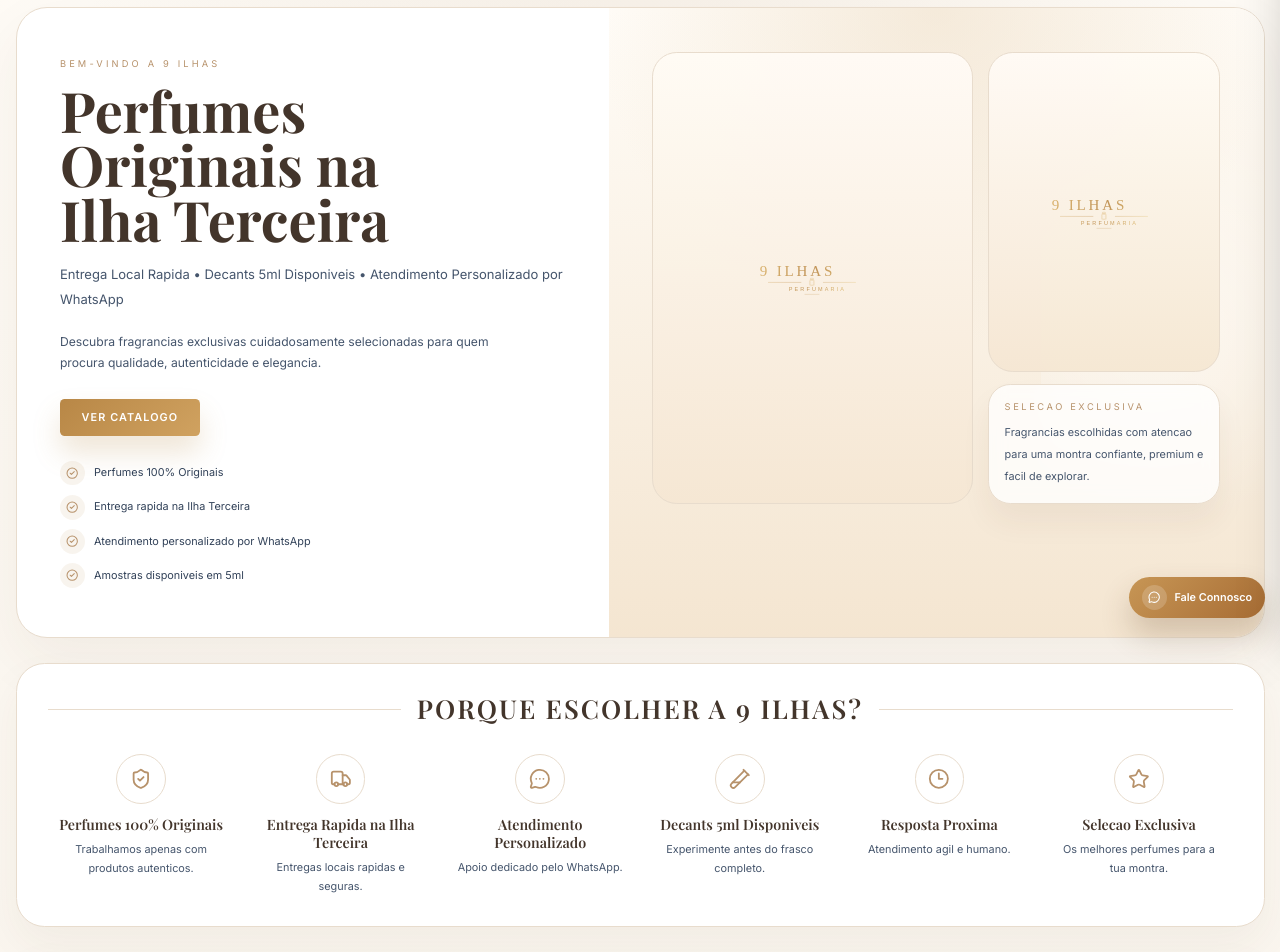
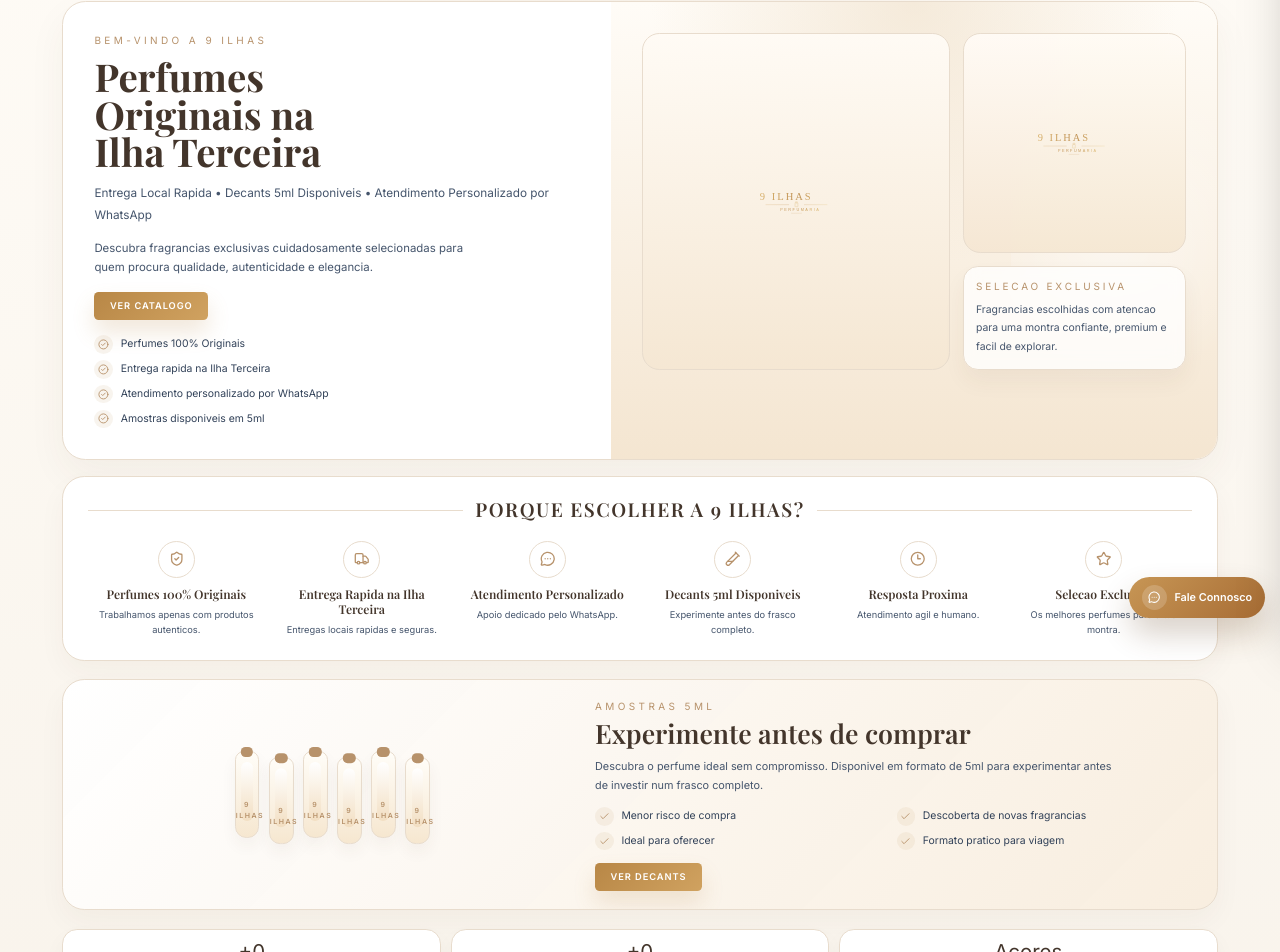
Before and after one commit to Perfumaria9ilhas/Perfumaria, a Next.js app: page / in a window 1280 px wide. Shown: the part 167-1119 px from the top of the page. Built offline with nearby package versions, Linux system fonts and the light colour scheme; no server answers; the database is empty.

Commit message:
Compact homepage sections

```diff
--- a/src/app/(site)/page.tsx
+++ b/src/app/(site)/page.tsx
@@ -8,7 +8,7 @@
   const { featuredProducts, reviews, stats } = await getHomeData();
 
   return (
-    <div className="mx-auto flex max-w-[1320px] flex-col gap-8 px-4 py-5 lg:px-5 lg:py-7">
+    <div className="mx-auto flex max-w-[1180px] flex-col gap-6 px-4 py-4 lg:px-4 lg:py-5">
       <HeroHome products={featuredProducts.slice(0, 2)} />
       <SampleHome />
       <FeaturedProductsSlider products={featuredProducts} />
--- a/src/components/home/hero-home.tsx
+++ b/src/components/home/hero-home.tsx
@@ -62,8 +62,8 @@
   if (!product?.imageUrl) {
     return (
       <div
-        className={`flex h-full min-h-[320px] w-full items-center justify-center rounded-[2rem] border border-[rgba(194,162,119,0.22)] bg-[linear-gradient(180deg,_rgba(255,251,245,0.96),_rgba(245,231,211,0.96))] ${
-          featured ? "p-10" : "p-8"
+        className={`flex h-full min-h-[220px] w-full items-center justify-center rounded-[1.4rem] border border-[rgba(194,162,119,0.18)] bg-[linear-gradient(180deg,_rgba(255,251,245,0.96),_rgba(245,231,211,0.96))] ${
+          featured ? "p-7" : "p-5"
         }`}
       >
         <Image
@@ -71,7 +71,7 @@
           alt="9 Ilhas Perfumaria"
           width={320}
           height={96}
-          className="h-auto w-40 opacity-90"
+          className="h-auto w-28 opacity-90"
         />
       </div>
     );
@@ -79,8 +79,8 @@
 
   return (
     <div
-      className={`relative overflow-hidden rounded-[2rem] border border-[rgba(194,162,119,0.22)] bg-[radial-gradient(circle_at_top,_rgba(219,188,147,0.35),_transparent_55%),linear-gradient(180deg,_rgba(255,250,243,0.98),_rgba(244,230,209,0.98))] ${
-        featured ? "h-[440px]" : "h-[340px]"
+      className={`relative overflow-hidden rounded-[1.4rem] border border-[rgba(194,162,119,0.18)] bg-[radial-gradient(circle_at_top,_rgba(219,188,147,0.35),_transparent_55%),linear-gradient(180deg,_rgba(255,250,243,0.98),_rgba(244,230,209,0.98))] ${
+        featured ? "h-[300px]" : "h-[210px]"
       }`}
     >
       <Image
@@ -89,7 +89,7 @@
         fill
         priority={featured}
         unoptimized
-        className="object-contain p-8"
+        className="object-contain p-5"
       />
     </div>
   );
@@ -104,45 +104,45 @@
   const secondaryProduct = products[1];
 
   return (
-    <section className="space-y-8">
-      <div className="overflow-hidden rounded-[2.5rem] border border-[rgba(194,162,119,0.18)] bg-white shadow-[0_24px_60px_rgba(78,55,34,0.06)]">
+    <section className="space-y-5">
+      <div className="overflow-hidden rounded-[1.9rem] border border-[rgba(194,162,119,0.16)] bg-white shadow-[0_16px_38px_rgba(78,55,34,0.05)]">
         <div className="grid items-stretch gap-0 lg:grid-cols-[0.95fr_1.05fr]">
-          <div className="flex flex-col justify-center px-7 py-10 sm:px-10 sm:py-12 lg:px-14 lg:py-16">
-            <p className="text-xs font-semibold uppercase tracking-[0.34em] text-[color:var(--gold)]">
+          <div className="flex flex-col justify-center px-6 py-7 sm:px-8 sm:py-8 lg:px-10 lg:py-10">
+            <p className="text-[10px] font-semibold uppercase tracking-[0.34em] text-[color:var(--gold)]">
               Bem-vindo a 9 Ilhas
             </p>
-            <h1 className="mt-4 max-w-[10ch] text-[2.9rem] leading-[0.98] text-[color:var(--ink)] sm:text-[3.6rem] lg:text-[4.5rem]">
+            <h1 className="mt-3 max-w-[10ch] text-[2.2rem] leading-[0.98] text-[color:var(--ink)] sm:text-[2.6rem] lg:text-[3.1rem]">
               Perfumes Originais na Ilha Terceira
             </h1>
 
-            <p className="mt-5 max-w-2xl text-[1rem] leading-8 text-slate-600 lg:text-[1.05rem]">
+            <p className="mt-4 max-w-2xl text-[0.9rem] leading-7 text-slate-600 lg:text-[0.95rem]">
               {heroPoints.join(" • ")}
             </p>
 
-            <p className="mt-6 max-w-xl text-sm leading-7 text-slate-600 sm:text-[0.98rem]">
+            <p className="mt-4 max-w-lg text-sm leading-6 text-slate-600 sm:text-[0.92rem]">
               Descubra fragrancias exclusivas cuidadosamente selecionadas para quem
               procura qualidade, autenticidade e elegancia.
             </p>
 
-            <div className="mt-8">
+            <div className="mt-5">
               <Link
                 href="/catalogo"
-                className="inline-flex items-center justify-center rounded-md bg-[linear-gradient(135deg,_#b88746,_#d0a260)] px-7 py-3.5 text-sm font-semibold uppercase tracking-[0.1em] text-white shadow-[0_16px_28px_rgba(184,135,70,0.22)] transition hover:translate-y-[-1px]"
+                className="inline-flex items-center justify-center rounded-md bg-[linear-gradient(135deg,_#b88746,_#d0a260)] px-5 py-2.5 text-xs font-semibold uppercase tracking-[0.1em] text-white shadow-[0_12px_22px_rgba(184,135,70,0.2)] transition hover:translate-y-[-1px]"
               >
                 Ver catalogo
               </Link>
             </div>
 
-            <div className="mt-8 grid gap-3">
+            <div className="mt-5 grid gap-2">
               {[
                 "Perfumes 100% Originais",
                 "Entrega rapida na Ilha Terceira",
                 "Atendimento personalizado por WhatsApp",
                 "Amostras disponiveis em 5ml",
               ].map((item) => (
-                <div key={item} className="flex items-center gap-3 text-sm text-slate-700">
-                  <span className="flex h-8 w-8 items-center justify-center rounded-full bg-[rgba(194,162,119,0.12)] text-[color:var(--gold)]">
-                    <CheckCircle2 className="h-4 w-4" />
+                <div key={item} className="flex items-center gap-2.5 text-[0.84rem] text-slate-700">
+                  <span className="flex h-6 w-6 items-center justify-center rounded-full bg-[rgba(194,162,119,0.12)] text-[color:var(--gold)]">
+                    <CheckCircle2 className="h-3.5 w-3.5" />
                   </span>
                   <span>{item}</span>
                 </div>
@@ -150,17 +150,17 @@
             </div>
           </div>
 
-          <div className="relative min-h-[420px] overflow-hidden bg-[radial-gradient(circle_at_top,_rgba(230,208,176,0.4),_transparent_48%),linear-gradient(180deg,_rgba(255,252,247,0.98),_rgba(244,229,208,0.98))] px-7 py-10 sm:px-10 sm:py-12 lg:px-14 lg:py-14">
+          <div className="relative min-h-[320px] overflow-hidden bg-[radial-gradient(circle_at_top,_rgba(230,208,176,0.4),_transparent_48%),linear-gradient(180deg,_rgba(255,252,247,0.98),_rgba(244,229,208,0.98))] px-6 py-7 sm:px-8 sm:py-8 lg:px-10 lg:py-10">
             <div className="absolute inset-y-0 right-0 w-[34%] bg-[radial-gradient(circle_at_center,_rgba(255,255,255,0.5),_transparent_62%)]" />
-            <div className="relative grid items-end gap-5 lg:grid-cols-[0.58fr_0.42fr]">
+            <div className="relative grid items-end gap-4 lg:grid-cols-[0.58fr_0.42fr]">
               <HeroProduct product={primaryProduct} featured />
               <div className="grid gap-4">
                 <HeroProduct product={secondaryProduct} />
-                <div className="rounded-[1.8rem] border border-[rgba(194,162,119,0.18)] bg-white/78 px-5 py-5 shadow-[0_18px_30px_rgba(78,55,34,0.06)] backdrop-blur">
-                  <p className="text-xs font-semibold uppercase tracking-[0.28em] text-[color:var(--gold)]">
+                <div className="rounded-[1.2rem] border border-[rgba(194,162,119,0.16)] bg-white/78 px-4 py-4 shadow-[0_12px_22px_rgba(78,55,34,0.05)] backdrop-blur">
+                  <p className="text-[10px] font-semibold uppercase tracking-[0.28em] text-[color:var(--gold)]">
                     Selecao exclusiva
                   </p>
-                  <p className="mt-3 text-sm leading-7 text-slate-600">
+                  <p className="mt-2 text-[0.84rem] leading-6 text-slate-600">
                     Fragrancias escolhidas com atencao para uma montra confiante,
                     premium e facil de explorar.
                   </p>
@@ -171,28 +171,28 @@
         </div>
       </div>
 
-      <section className="space-y-6 rounded-[2.3rem] border border-[rgba(194,162,119,0.16)] bg-white px-6 py-8 shadow-[0_18px_42px_rgba(78,55,34,0.05)] sm:px-8 lg:px-10">
-        <div className="flex items-center gap-5">
+      <section className="space-y-4 rounded-[1.8rem] border border-[rgba(194,162,119,0.14)] bg-white px-5 py-6 shadow-[0_12px_28px_rgba(78,55,34,0.04)] sm:px-6 lg:px-8">
+        <div className="flex items-center gap-4">
           <span className="h-px flex-1 bg-[color:var(--line)]" />
-          <h2 className="text-center text-[1.85rem] uppercase tracking-[0.08em] text-[color:var(--ink)] sm:text-[2.1rem]">
+          <h2 className="text-center text-[1.35rem] uppercase tracking-[0.08em] text-[color:var(--ink)] sm:text-[1.55rem]">
             Porque escolher a 9 Ilhas?
           </h2>
           <span className="h-px flex-1 bg-[color:var(--line)]" />
         </div>
 
-        <div className="grid gap-4 sm:grid-cols-2 xl:grid-cols-6">
+        <div className="grid gap-3 sm:grid-cols-2 xl:grid-cols-6">
           {trustItems.map((item) => {
             const Icon = item.icon;
 
             return (
-              <article key={item.title} className="px-3 py-2 text-center">
-                <span className="mx-auto flex h-16 w-16 items-center justify-center rounded-full border border-[rgba(194,162,119,0.26)] text-[color:var(--gold)]">
-                  <Icon className="h-7 w-7" />
+              <article key={item.title} className="px-2 py-1 text-center">
+                <span className="mx-auto flex h-12 w-12 items-center justify-center rounded-full border border-[rgba(194,162,119,0.24)] text-[color:var(--gold)]">
+                  <Icon className="h-5 w-5" />
                 </span>
-                <h3 className="mt-4 text-[1.15rem] leading-tight text-[color:var(--ink)]">
+                <h3 className="mt-3 text-[0.98rem] leading-tight text-[color:var(--ink)]">
                   {item.title}
                 </h3>
-                <p className="mt-2 text-sm leading-6 text-slate-600">{item.text}</p>
+                <p className="mt-1.5 text-xs leading-5 text-slate-600">{item.text}</p>
               </article>
             );
           })}
--- a/src/components/home/sample-home.tsx
+++ b/src/components/home/sample-home.tsx
@@ -12,10 +12,10 @@
 
 function DecantBottle() {
   return (
-    <div className="relative h-34 w-10 rounded-b-[1rem] rounded-t-[0.8rem] border border-[rgba(194,162,119,0.26)] bg-[linear-gradient(180deg,_#fffdf8,_#f6e7d0)] shadow-[0_10px_20px_rgba(78,55,34,0.06)]">
-      <div className="absolute left-1/2 top-[-0.45rem] h-3 w-5 -translate-x-1/2 rounded-md bg-[color:var(--gold)]" />
+    <div className="relative h-28 w-8 rounded-b-[0.9rem] rounded-t-[0.7rem] border border-[rgba(194,162,119,0.24)] bg-[linear-gradient(180deg,_#fffdf8,_#f6e7d0)] shadow-[0_8px_16px_rgba(78,55,34,0.05)]">
+      <div className="absolute left-1/2 top-[-0.4rem] h-3 w-4 -translate-x-1/2 rounded-md bg-[color:var(--gold)]" />
       <div className="absolute left-1/2 top-3 h-[70%] w-[52%] -translate-x-1/2 rounded-[0.7rem] bg-[linear-gradient(180deg,_rgba(255,255,255,0.95),_rgba(242,222,193,0.95))]" />
-      <div className="absolute inset-x-0 bottom-6 text-center text-[8px] font-semibold uppercase tracking-[0.28em] text-[color:var(--gold)]">
+      <div className="absolute inset-x-0 bottom-5 text-center text-[7px] font-semibold uppercase tracking-[0.22em] text-[color:var(--gold)]">
         9 Ilhas
       </div>
     </div>
@@ -24,35 +24,35 @@
 
 export function SampleHome() {
   return (
-    <section className="overflow-hidden rounded-[2.3rem] border border-[rgba(194,162,119,0.16)] bg-[linear-gradient(135deg,_rgba(255,255,255,0.98),_rgba(248,237,223,0.96))] px-6 py-8 shadow-[0_18px_42px_rgba(78,55,34,0.05)] sm:px-8 lg:px-10">
-      <div className="grid items-center gap-8 lg:grid-cols-[0.95fr_1.05fr]">
-        <div className="flex flex-wrap items-end justify-center gap-4 py-3">
+    <section className="overflow-hidden rounded-[1.8rem] border border-[rgba(194,162,119,0.14)] bg-[linear-gradient(135deg,_rgba(255,255,255,0.98),_rgba(248,237,223,0.96))] px-5 py-6 shadow-[0_12px_28px_rgba(78,55,34,0.04)] sm:px-6 lg:px-8">
+      <div className="grid items-center gap-6 lg:grid-cols-[0.9fr_1.1fr]">
+        <div className="flex flex-wrap items-end justify-center gap-3 py-1">
           {Array.from({ length: 6 }).map((_, index) => (
-            <div key={index} className={index % 2 === 0 ? "translate-y-0" : "translate-y-3"}>
+            <div key={index} className={index % 2 === 0 ? "translate-y-0" : "translate-y-2"}>
               <DecantBottle />
             </div>
           ))}
         </div>
 
-        <div className="space-y-5">
+        <div className="space-y-4">
           <div>
-            <p className="text-xs font-semibold uppercase tracking-[0.34em] text-[color:var(--gold)]">
+            <p className="text-[10px] font-semibold uppercase tracking-[0.34em] text-[color:var(--gold)]">
               Amostras 5ml
             </p>
-            <h2 className="mt-3 text-[2.35rem] leading-[1.03] text-[color:var(--ink)] sm:text-[2.9rem]">
+            <h2 className="mt-2 text-[1.8rem] leading-[1.04] text-[color:var(--ink)] sm:text-[2.15rem]">
               Experimente antes de comprar
             </h2>
-            <p className="mt-4 max-w-2xl text-base leading-8 text-slate-600">
+            <p className="mt-3 max-w-2xl text-sm leading-6 text-slate-600">
               Descubra o perfume ideal sem compromisso. Disponivel em formato de 5ml
               para experimentar antes de investir num frasco completo.
             </p>
           </div>
 
-          <div className="grid gap-3 sm:grid-cols-2">
+          <div className="grid gap-2 sm:grid-cols-2">
             {benefits.map((benefit) => (
-              <div key={benefit} className="flex items-center gap-3 text-sm text-slate-700">
-                <span className="flex h-7 w-7 items-center justify-center rounded-full bg-[rgba(194,162,119,0.12)] text-[color:var(--gold)]">
-                  <Check className="h-4 w-4" />
+              <div key={benefit} className="flex items-center gap-2.5 text-[0.84rem] text-slate-700">
+                <span className="flex h-6 w-6 items-center justify-center rounded-full bg-[rgba(194,162,119,0.12)] text-[color:var(--gold)]">
+                  <Check className="h-3.5 w-3.5" />
                 </span>
                 <span>{benefit}</span>
               </div>
@@ -62,7 +62,7 @@
           <div>
             <Link
               href="/catalogo"
-              className="inline-flex items-center justify-center rounded-md bg-[linear-gradient(135deg,_#b88746,_#d0a260)] px-6 py-3 text-sm font-semibold uppercase tracking-[0.1em] text-white shadow-[0_14px_24px_rgba(184,135,70,0.2)]"
+              className="inline-flex items-center justify-center rounded-md bg-[linear-gradient(135deg,_#b88746,_#d0a260)] px-5 py-2.5 text-xs font-semibold uppercase tracking-[0.1em] text-white shadow-[0_12px_22px_rgba(184,135,70,0.18)]"
             >
               Ver decants
             </Link>
```
Also changed, not shown: src/components/home/featured-products-slider.tsx (+22 -22 lines), src/components/home/trust-home.tsx (+26 -32 lines).
